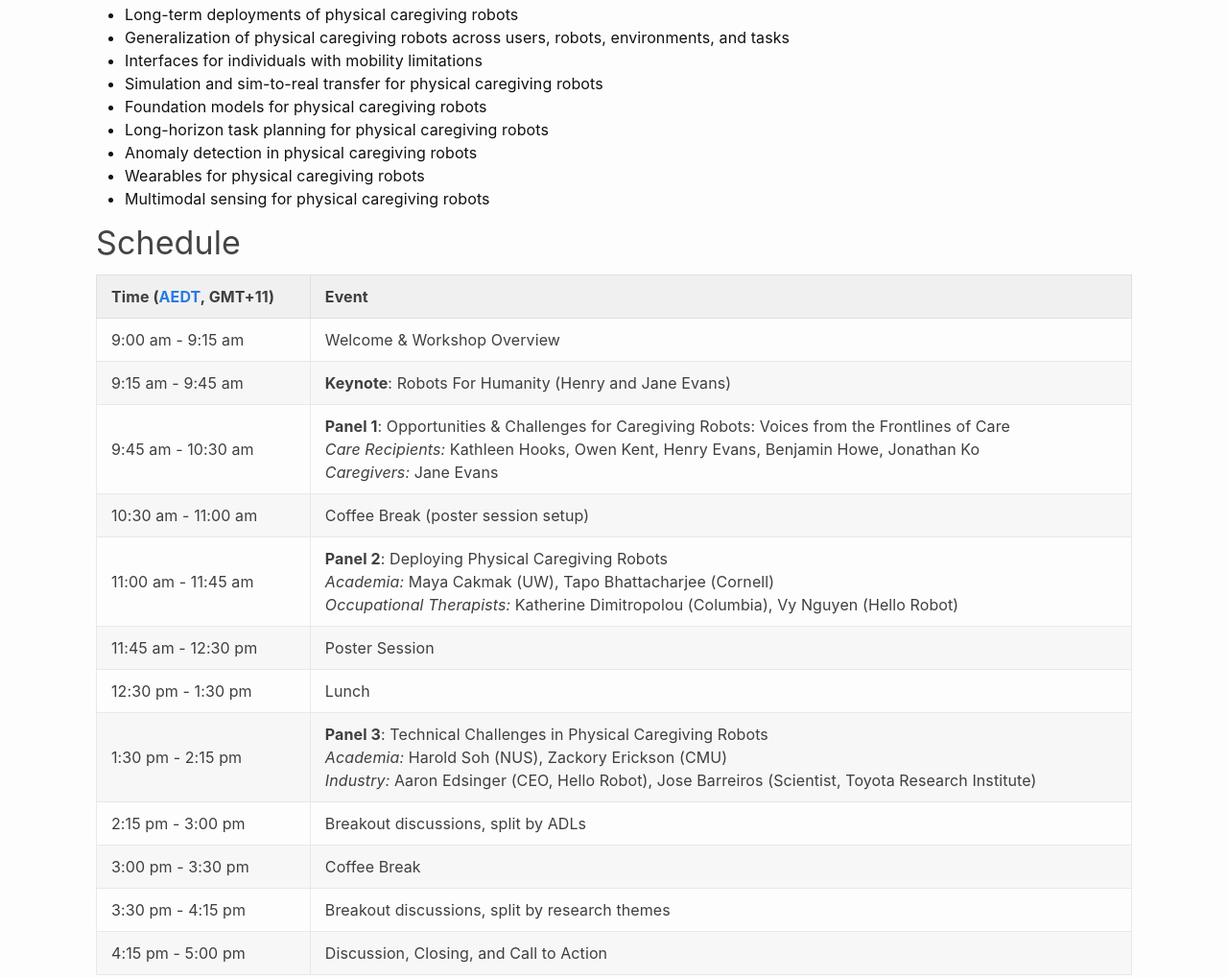
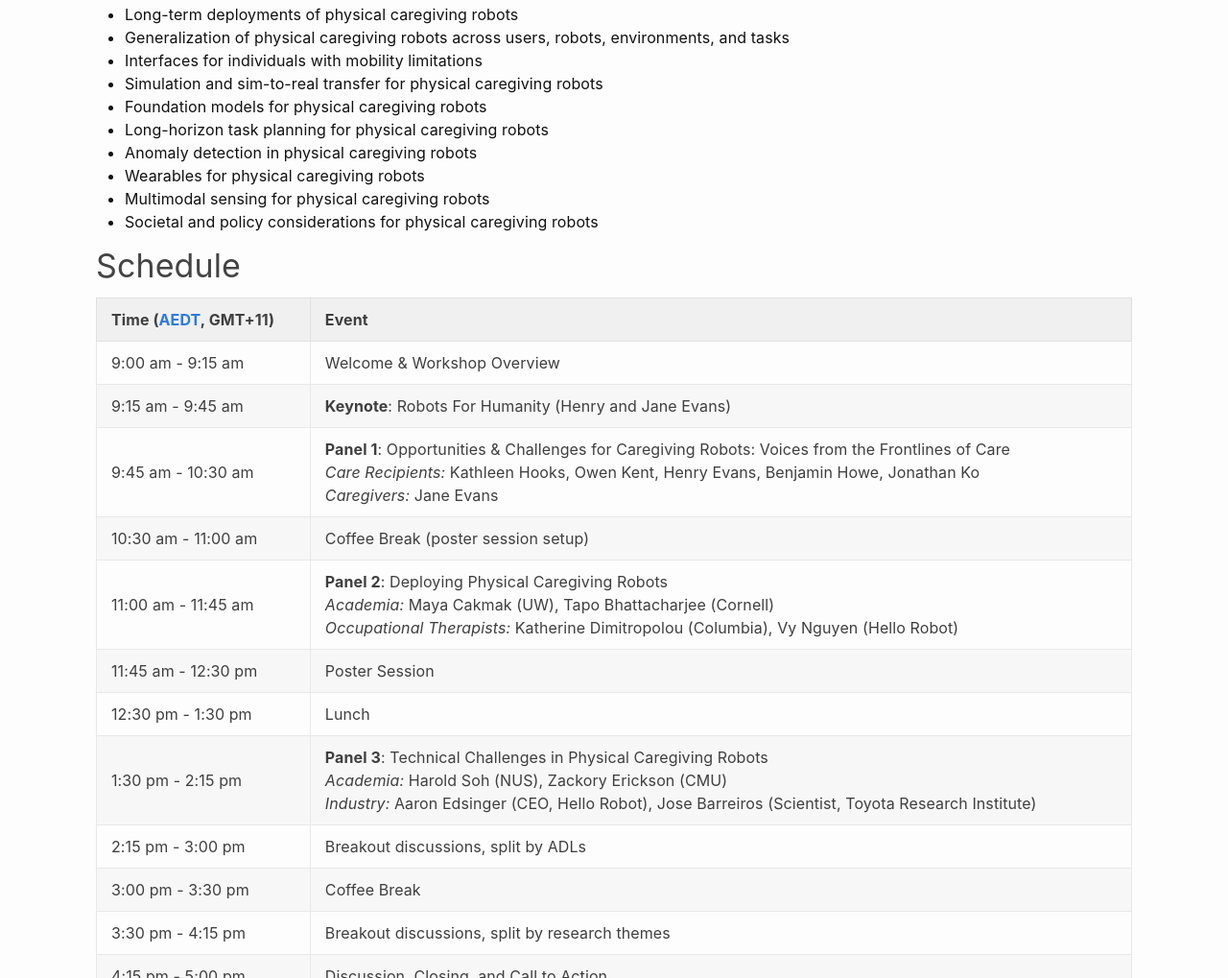
Before and after one commit to caregivingrobots/caregivingrobots.github.io, a plain HTML site: page index.html in a window 1280 px wide. Shown: the part 1361-2380 px from the top of the page at 96% size. Drawn offline with Linux system fonts and the light colour scheme.

Commit message:
Add societal and policy considerations topic

```diff
--- a/index.html
+++ b/index.html
@@ -318,6 +318,7 @@
   <li>Anomaly detection in physical caregiving robots</li>
   <li>Wearables for physical caregiving robots</li>
   <li>Multimodal sensing for physical caregiving robots</li>
+  <li>Societal and policy considerations for physical caregiving robots</li>
 </ul>
 
 <h3 id="schedule">Schedule</h3>
@@ -674,6 +675,7 @@
   <li>Anomaly detection in physical caregiving robots</li>
   <li>Wearables for physical caregiving robots</li>
   <li>Multimodal sensing for physical caregiving robots</li>
+  <li>Societal and policy considerations for physical caregiving robots</li>
 </ul>
 
 <h3 id="schedule">Schedule</h3>
```
Also changed, not shown: callforpapers/index.html (+1 -0 lines).
